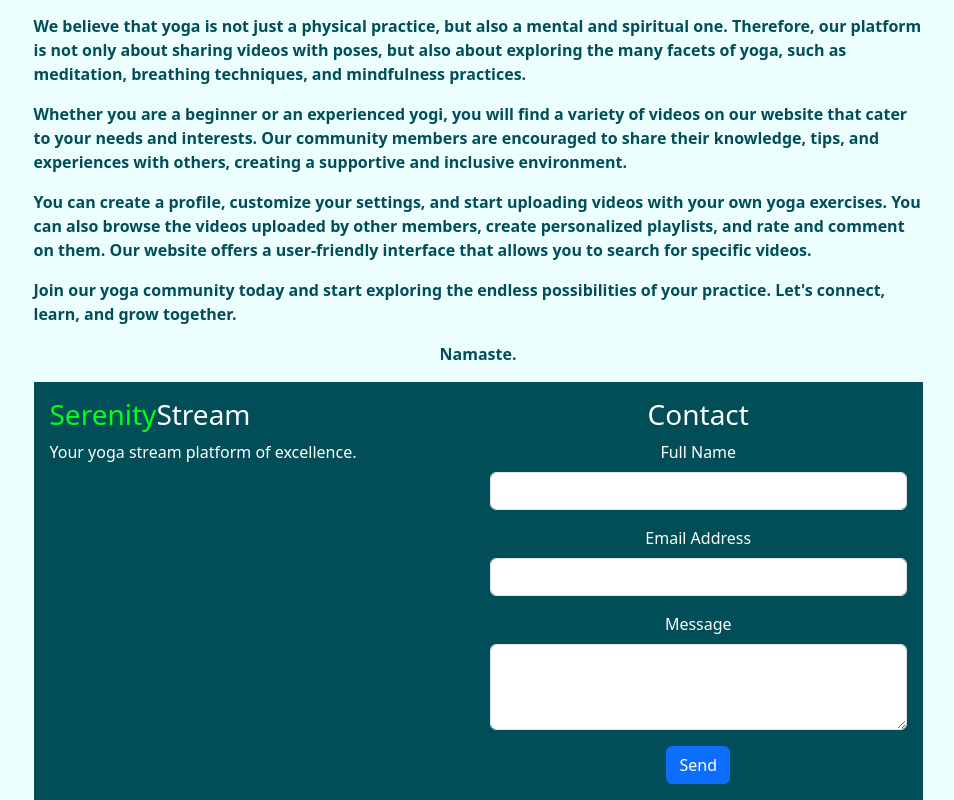
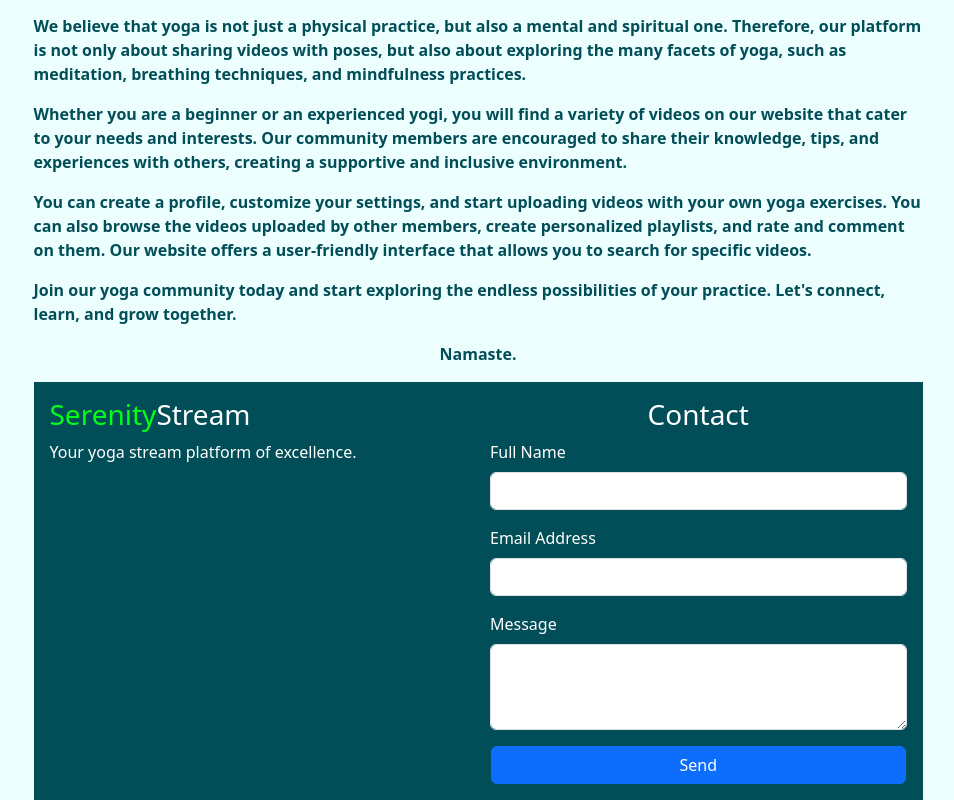
Before and after one commit to strategio-tech/fp-sim7-keyboard-warriors, a React (Vite) app: page /home in a window 1280 px wide. Shown: the part 819-1619 px from the top of the page, without its empty margins (162-1116 px from the left). Built offline with nearby package versions, Linux system fonts and the light colour scheme.

Commit message:
made changes to the footer

```diff
--- a/src/Views/LandingPage.jsx
+++ b/src/Views/LandingPage.jsx
@@ -69,26 +69,33 @@ const LandingPage = () => {
                           <h3>Contact</h3>
                             <form>
                                 <div className="mb-3">
-                                <label htmlFor="full-name" className="form-label">
+                                    <label htmlFor="full-name" className="form-label d-flex justify-content-start">
                                         Full Name
                                     </label>
+
                                     <input type="text" className="form-control" id="full-name" />
                                 </div>
+
                                 <div className="mb-3">
-                                <label htmlFor="email" className="form-label">
+                                    <label htmlFor="email" className="form-label d-flex justify-content-start">
                                         Email Address
                                     </label>
+
                                     <input type="email" className="form-control" id="email" />
                                 </div>
+
                                 <div className="mb-3">
-                                <label htmlFor="message" className="form-label">
+                                    <label htmlFor="message" className="form-label d-flex justify-content-start">
                                         Message
                                     </label>
+
                                     <textarea className="form-control" id="message" rows="3"></textarea>
                                 </div>
-                                <button type="submit" className="btn btn-primary">
+
+                                <button type="submit" className="btn btn-primary" style={{width:'415px'}}>
                                 Send
                                 </button>
+
                             </form>
                         </Col>
                     </Row>
```
Lines whose indentation alone changed are shown as unchanged.
